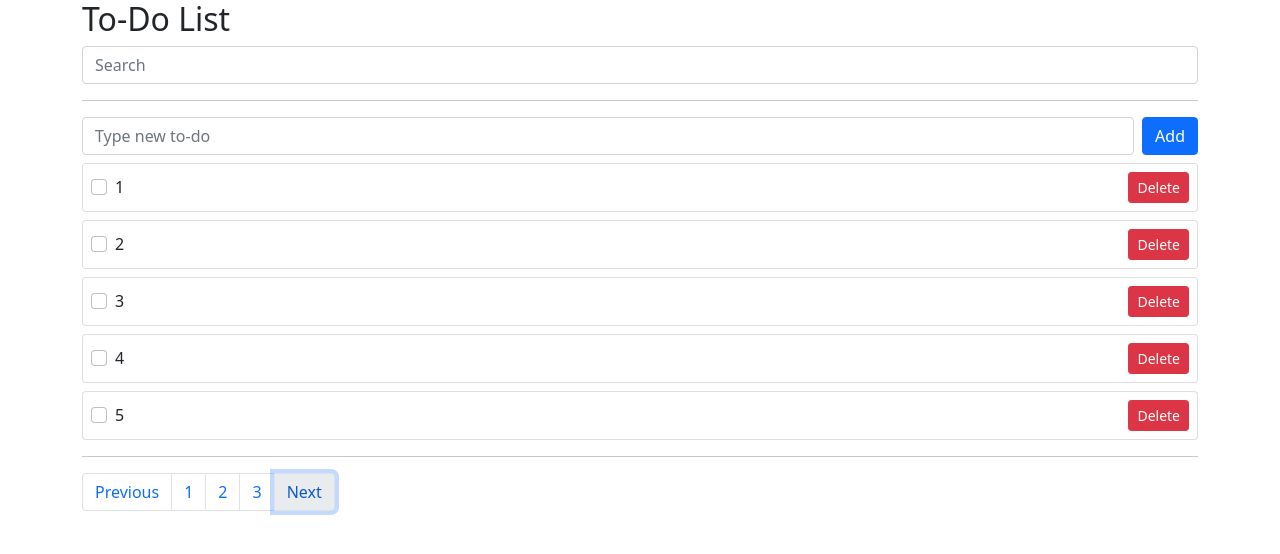
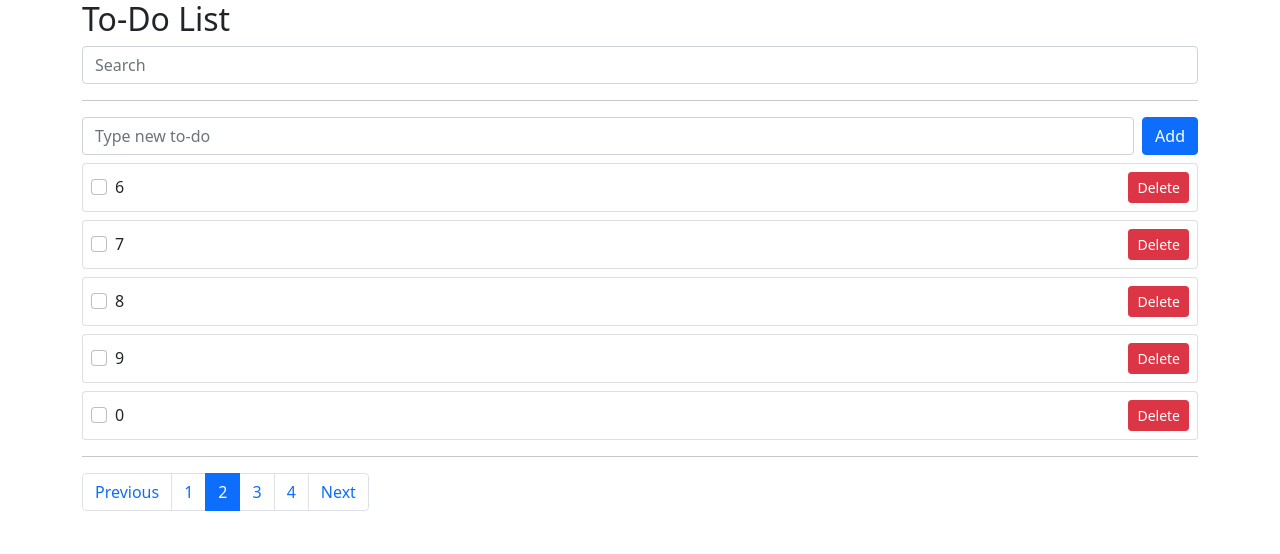
Before and after one commit to AnJuHwan/vue-project, a Vue app: page / in a window 1280 px wide. Both pictures are taken after a click on the link "Next". Shown: the top 554 px of the page. Built offline with nearby package versions, Linux system fonts and the light colour scheme; data requests are answered from the project's data file.

Commit message:
pagination clear

```diff
--- a/db.json
+++ b/db.json
@@ -3,62 +3,97 @@
     {
       "subject": "1",
       "completed": false,
-      "id": 6
+      "id": 1
     },
     {
       "subject": "2",
       "completed": false,
-      "id": 7
+      "id": 2
     },
     {
       "subject": "3",
       "completed": false,
-      "id": 8
+      "id": 3
     },
     {
       "subject": "4",
       "completed": false,
-      "id": 9
+      "id": 4
     },
     {
       "subject": "5",
       "completed": false,
-      "id": 10
+      "id": 5
     },
     {
       "subject": "6",
       "completed": false,
-      "id": 11
+      "id": 6
     },
     {
       "subject": "7",
       "completed": false,
-      "id": 12
+      "id": 7
     },
     {
       "subject": "8",
       "completed": false,
-      "id": 13
+      "id": 8
     },
     {
       "subject": "9",
       "completed": false,
-      "id": 14
+      "id": 9
     },
     {
-      "subject": "10",
+      "subject": "0",
       "completed": false,
-      "id": 15
+      "id": 10
     },
     {
       "subject": "11",
       "completed": false,
+      "id": 11
+    },
+    {
+      "subject": "22",
+      "completed": false,
+      "id": 12
+    },
+    {
+      "subject": "33",
+      "completed": false,
+      "id": 13
+    },
+    {
+      "subject": "44",
+      "completed": false,
+      "id": 14
+    },
+    {
+      "subject": "66",
+      "completed": false,
       "id": 16
     },
     {
-      "subject": "12",
+      "subject": "77",
       "completed": false,
       "id": 17
+    },
+    {
+      "subject": "88",
+      "completed": false,
+      "id": 18
+    },
+    {
+      "subject": "99",
+      "completed": false,
+      "id": 19
+    },
+    {
+      "subject": "00",
+      "completed": false,
+      "id": 20
     }
   ]
 }
--- a/src/App.vue
+++ b/src/App.vue
@@ -24,14 +24,32 @@
     <hr />
     <nav aria-label="Page navigation example">
       <ul class="pagination">
-        <li class="page-item">
-          <a class="page-link" href="#">Previous</a>
+        <li v-if="currentPage !== 1" class="page-item">
+          <a
+            style="cursor:pointer"
+            class="page-link"
+            @click="getTodos(currentPage - 1)"
+            >Previous</a
+          >
         </li>
-        <li class="page-item"><a class="page-link" href="#">1</a></li>
-        <li class="page-item"><a class="page-link" href="#">2</a></li>
-        <li class="page-item"><a class="page-link" href="#">3</a></li>
-        <li class="page-item">
-          <a class="page-link" href="#">Next</a>
+        <li
+          v-for="page in numberOfPages"
+          :key="page"
+          class="page-item"
+          :class="currentPage === page ? 'active' : ''"
+        >
+          <a style="cursor:pointer" class="page-link" @click="getTodos(page)">{{
+            page
+          }}</a>
+        </li>
+
+        <li v-if="numberOfPages !== currentPage" class="page-item">
+          <a
+            style="cursor:pointer"
+            class="page-link"
+            @click="getTodos(currentPage + 1)"
+            >Next</a
+          >
         </li>
       </ul>
     </nav>
@@ -52,21 +70,26 @@ export default {
   setup() {
     const todos = ref([]);
     const error = ref('');
-    const totalPage = ref(0);
+    const numberOfTodos = ref(0);
     const limit = 5;
-    const page = ref(1);
+    const currentPage = ref(1);
+
+    const numberOfPages = computed(() => {
+      return Math.ceil(numberOfTodos.value / limit);
+    });
 
     const todoStyle = {
       textDecoration: 'line-through',
       color: 'grey',
     };
 
-    const getTodos = async () => {
+    const getTodos = async (page = currentPage.value) => {
+      currentPage.value = page;
       try {
         const res = await axios.get(
-          `http://localhost:3000/todos?_page=${page.value}&_limit=${limit}`,
+          `http://localhost:3000/todos?_page=${page}&_limit=${limit}`,
         );
-        totalPage.value = res.headers['x-total-count'];
+        numberOfTodos.value = res.headers['x-total-count'];
         todos.value = res.data;
       } catch (error) {
         console.log(error);
@@ -141,6 +164,8 @@ export default {
       filteredTodos,
       error,
       getTodos,
+      numberOfPages,
+      currentPage,
     };
   },
 };
```
